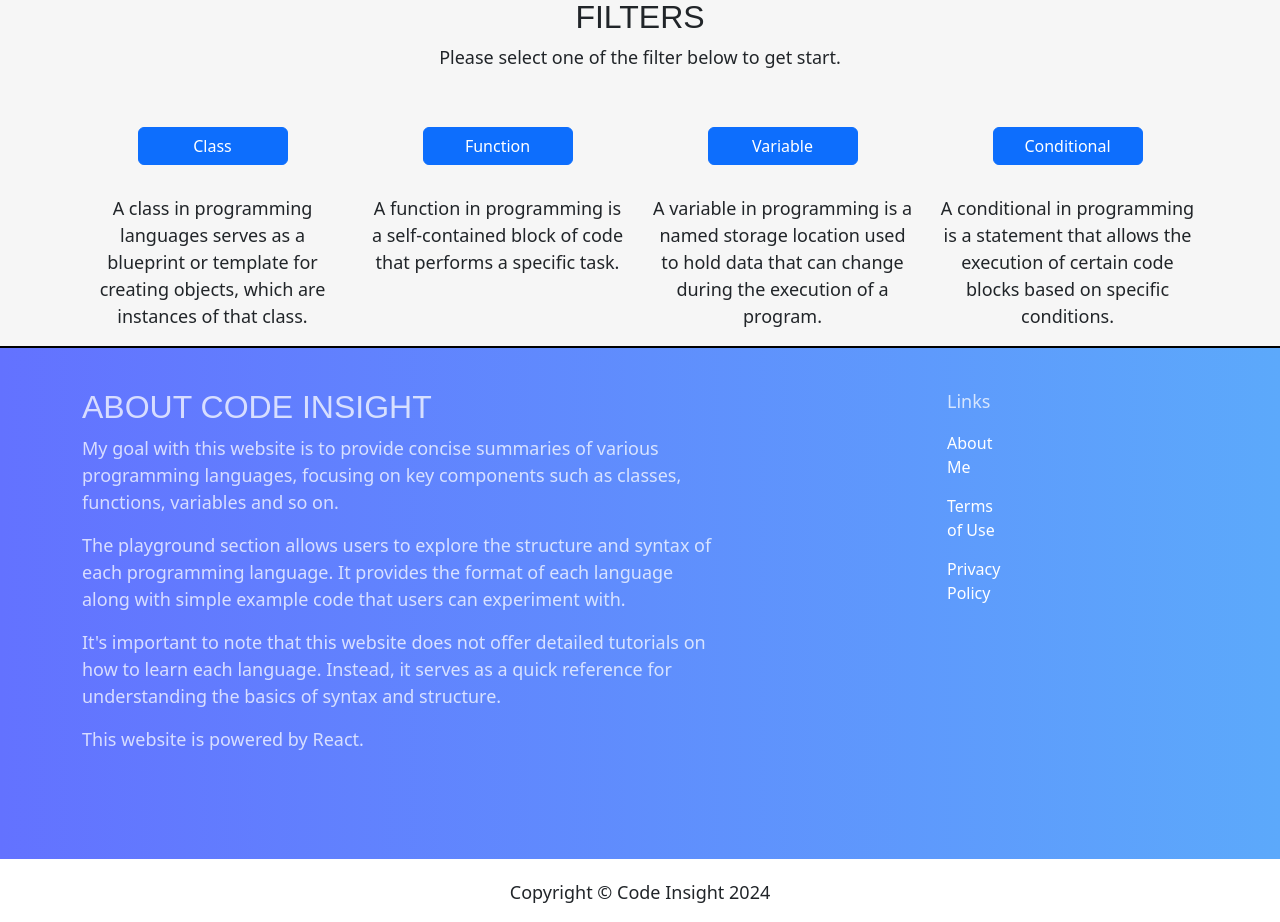
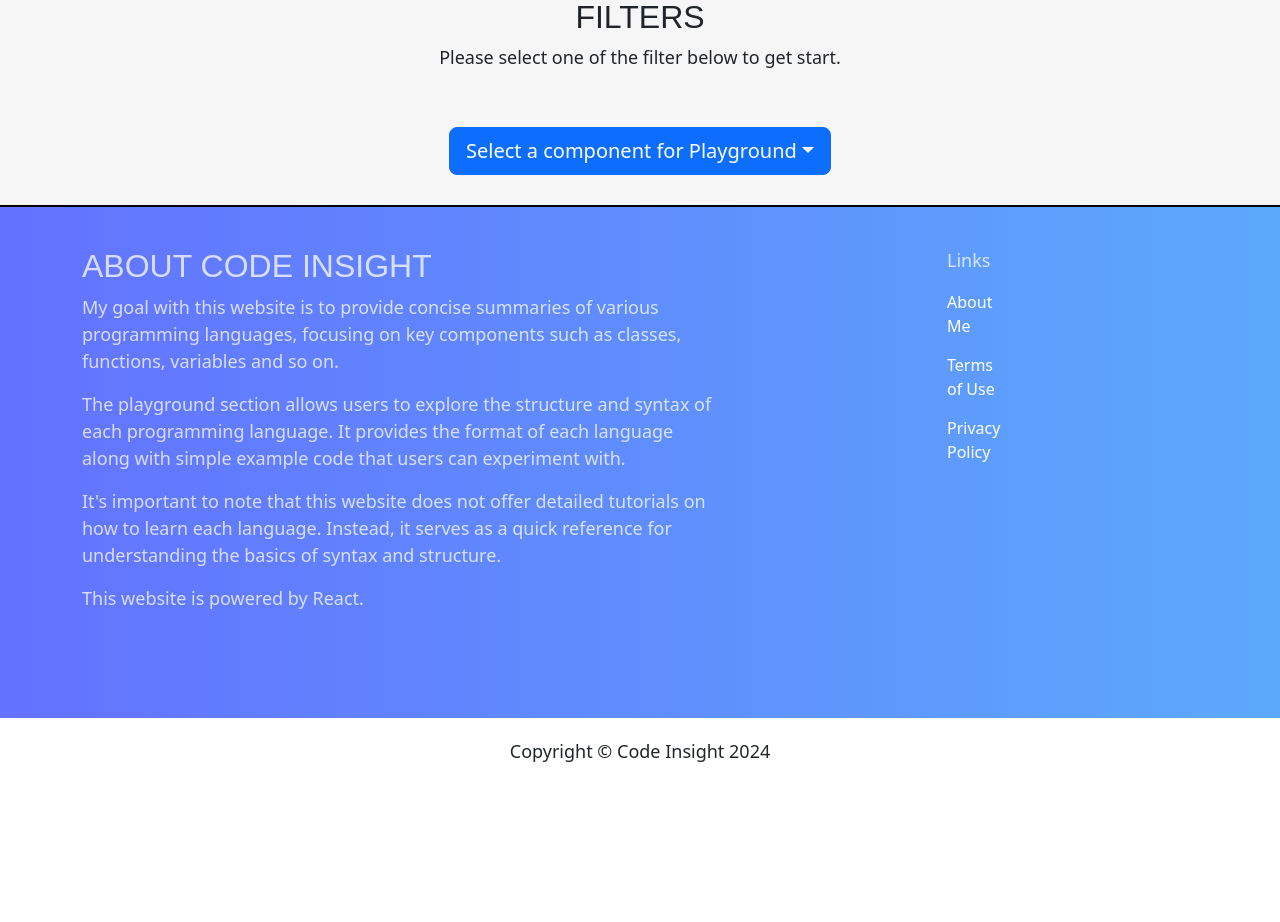
Before and after one commit to vudoan31121990/code-insight, a React (Create React App) app: page / in a window 1280 px wide. Shown: the part 820-1742 px from the top of the page. After the commit the page ends 1601 px from the top, so only its background shows below. Built offline with nearby package versions, Linux system fonts and the light colour scheme.

Commit message:
replace button group to filter dropdown in filter section

```diff
--- /dev/null
+++ b/src/components/filter-dropdown/FilterDropdown.js
@@ -0,0 +1,36 @@
+import React, { useState } from 'react';
+import './filter-dropdown.scss';
+import Dropdown from 'react-bootstrap/Dropdown';
+import DropdownButton from 'react-bootstrap/DropdownButton';
+
+export const FilterDropdown = ({componentLanguages = [], onClick}) => {
+
+    const [title, setTitle] = useState('Select a component for Playground');
+
+    const handleOnClick = (event) => {
+        setTitle(event.target.getAttribute('data-value'));
+        onClick(event);
+        event.preventDefault();
+    }
+
+	return (
+		<div className="container">
+			<div className="row fl-dropdown-section">
+				<div className="col">
+					<DropdownButton size="lg" drop='down-centered' title={title}>
+                        {componentLanguages.map((d, i) => (
+                            <Dropdown.Item
+                                key={`${d.title}-${i}`}
+                                eventKey={d.name}
+                                data-value={d.name}
+                                onClick={handleOnClick}
+                            >
+                                {d.name}
+                            </Dropdown.Item>
+                        ))}
+					</DropdownButton>
+				</div>
+			</div>
+		</div>
+	);
+};
--- /dev/null
+++ b/src/components/filter-dropdown/filter-dropdown.scss
@@ -0,0 +1,5 @@
+.fl-dropdown-section {
+	justify-content: center;
+	text-align: center;
+    margin-bottom: 30px;
+}
--- a/src/components/filter/Filter.js
+++ b/src/components/filter/Filter.js
@@ -1,14 +1,10 @@
 import React, { useEffect, useState } from 'react';
 import './filter.scss';
-import Button from 'react-bootstrap/Button';
 import json from '../../data/data.json';
-import { ArrowLeftAnimation } from '../arrow-animation/ArrowLeftAnimation';
-import { ArrowRightAnimation } from '../arrow-animation/ArrowRightAnimation';
+import { FilterDropdown } from '../filter-dropdown/FilterDropdown';
 
 export const Filter = ({ onClick, scrollToId }) => {
 	const [componentLanguages, setComponentLanguages] = useState([]);
-	const [filterActivated, setFilterActivated] = useState(false);
-	const [buttonChosen, setButtonChosen] = useState('');
 
 	useEffect(() => {
 		setComponentLanguages(json.Filters);
@@ -17,8 +13,6 @@ export const Filter = ({ onClick, scrollToId }) => {
 	const handleOnClick = (event) => {
 		onClick(event.target.getAttribute('data-value'));
 		scrollToId();
-		setButtonChosen(event.target.getAttribute('data-value'));
-		setFilterActivated(true);
 	};
 
 	return (
@@ -28,48 +22,7 @@ export const Filter = ({ onClick, scrollToId }) => {
 					<h2>Filters</h2>
 					<p>Please select one of the filter below to get start.</p>
 				</div>
-				<div className="row">
-					{componentLanguages
-						? componentLanguages.map((d, i) => (
-								<div key={`${d.title}-${i}`} className="col-xs-6 col-md-3">
-									{filterActivated ? (
-										<div className="row">
-											{buttonChosen === d.name ? (
-												<div className="col">
-													<ArrowRightAnimation />
-												</div>
-											) : null}
-											<div className="col">
-												<Button
-													data-value={d.name}
-													variant="primary"
-													className="play-button"
-													onClick={handleOnClick}
-												>
-													{d.name}
-												</Button>
-											</div>
-											{buttonChosen === d.name ? (
-												<div className="col">
-													<ArrowLeftAnimation />
-												</div>
-											) : null}
-										</div>
-									) : (
-										<Button
-											data-value={d.name}
-											variant="primary"
-											className="play-button"
-											onClick={handleOnClick}
-										>
-											{d.name}
-										</Button>
-									)}
-									<p>{d.description}</p>
-								</div>
-							))
-						: null}
-				</div>
+				<FilterDropdown componentLanguages={componentLanguages} onClick={handleOnClick}/>
 			</div>
 		</div>
 	);
```
